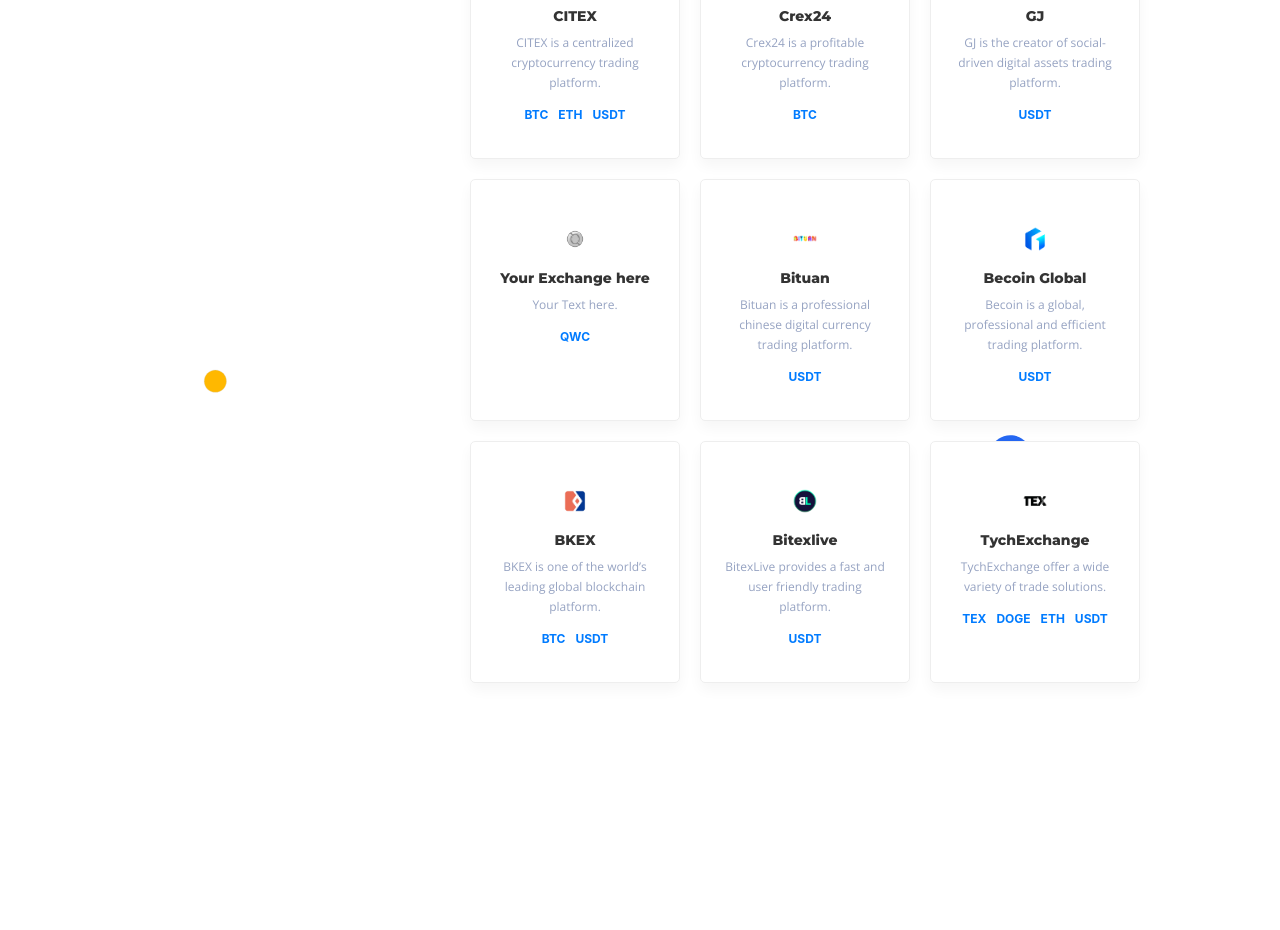
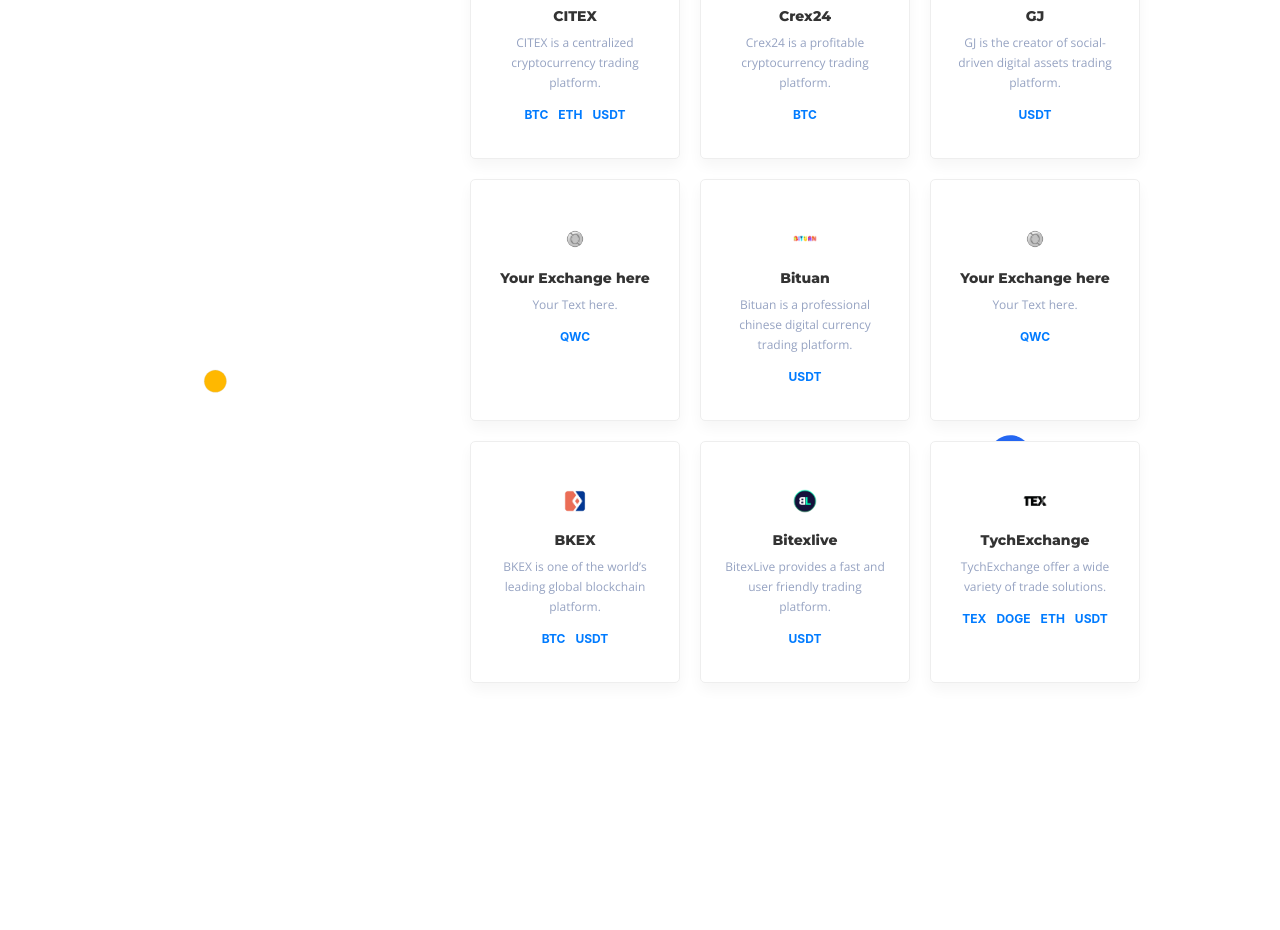
Before and after one commit to qwertycoin-org/qwertycoin-org.github.io, a plain HTML site: page index.html in a window 1280 px wide. Shown: the part 4897-5827 px from the top of the page. Drawn offline with nearby package versions, Linux system fonts and the light colour scheme; a script that the page names is missing.

Commit message:
Update index.html

```diff
--- a/index.html
+++ b/index.html
@@ -1141,25 +1141,24 @@
 
                                             <div class="item-enviroment">
                                                 <div class="item-enviroment__icon">
-                                                    <a href="https://www.becoin.com.cn/trade/" target="_blank">
+                                                    <a href="https://qwwertycoin.com" target="_blank">
                                                         <span>
-                                                            <img src="./img/exchange-icons/gj.png" alt="">
+                                                            <img src="./img/members/team-07.png" alt="">
                                                         </span>
                                                     </a>
                                                 </div>
-                                                <a href="https://www.becoin.com.cn/trade/" target="_blank">
-                                                    <div class="item-enviroment__title">Becoin Global</div>
+                                                <a href="https://qwwertycoin.com" target="_blank">
+                                                    <div class="item-enviroment__title">Your Exchange here</div>
                                                 </a>
-                                                <div class="item-enviroment__text">Becoin is a global, professional and efficient trading platform.</div>
+                                                <div class="item-enviroment__text">Your Text here.</div>
                                                     <div class="item-enviroment__list-block">
                                                         <ul class="item-enviroment__list">
                                                             <li class="item-enviroment__list-item">
-                                                                <a href="https://www.becoin.com.cn/trade/cny_coin.html?id=77&type=9" target="_blank">USDT</a>
+                                                                <a href="https://qwwertycoin.com" target="_blank">QWC</a>
                                                             </li>
                                                         </ul>
                                                     </div>
                                             </div>
-                                    </div>
 
 
 
```
